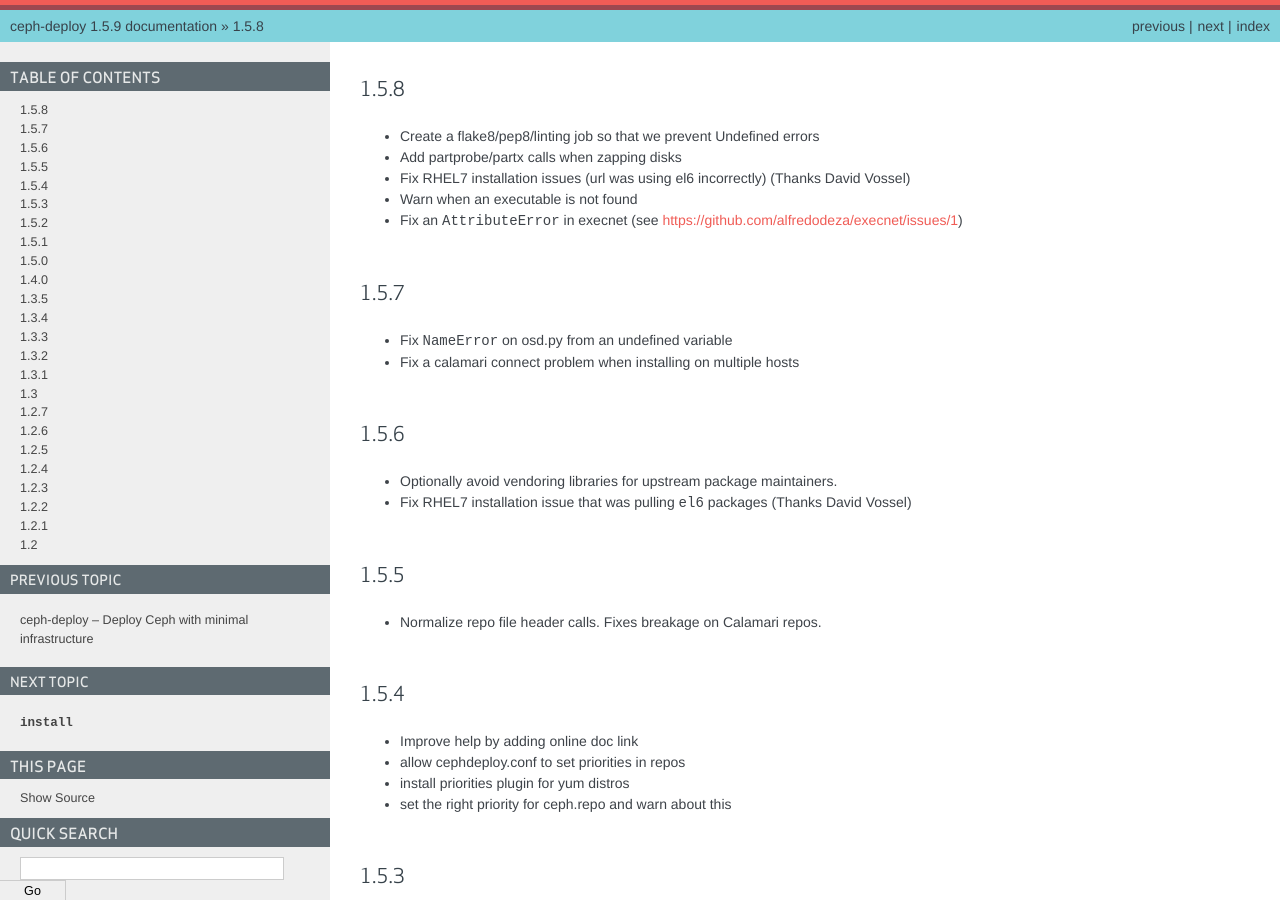
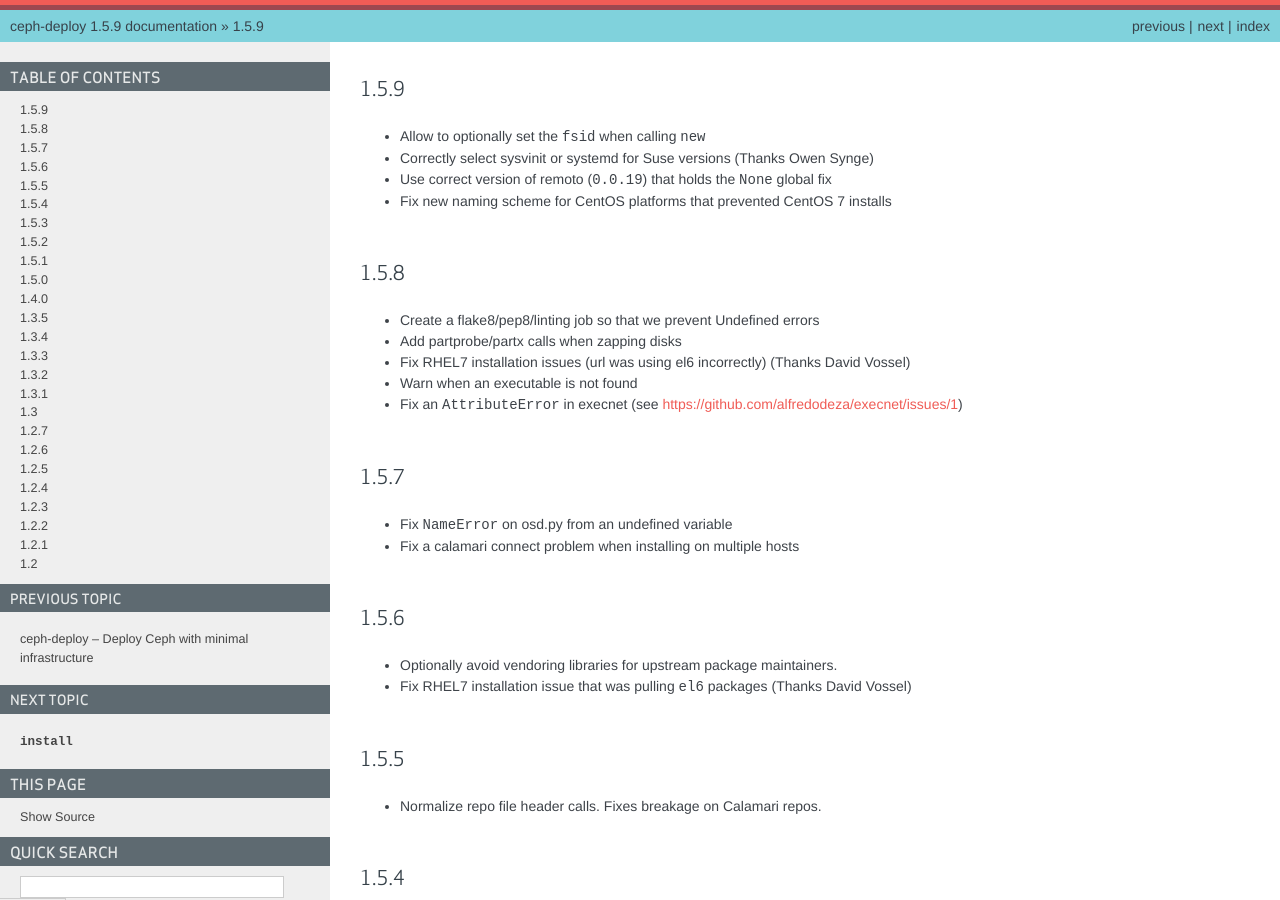
Before and after one commit to ceph/ceph-deploy, a Sphinx documentation site: the page built from docs/source/changelog.rst, in a window 1280 px wide and 900 px high. Built offline with Sphinx 7.4.7, drawn with Linux system fonts in a browser that asks for light colours.

Commit message:
update the changelog
Signed-off-by: Alfredo Deza <alfredo.deza@inktank.com>

```diff
--- a/docs/source/changelog.rst
+++ b/docs/source/changelog.rst
@@ -1,3 +1,10 @@
+1.5.9
+-----
+* Allow to optionally set the ``fsid`` when calling ``new``
+* Correctly select sysvinit or systemd for Suse versions (Thanks Owen Synge)
+* Use correct version of remoto (``0.0.19``) that holds the ``None`` global fix
+* Fix new naming scheme for CentOS platforms that prevented CentOS 7 installs
+
 1.5.8
 -----
 * Create a flake8/pep8/linting job so that we prevent Undefined errors
```
